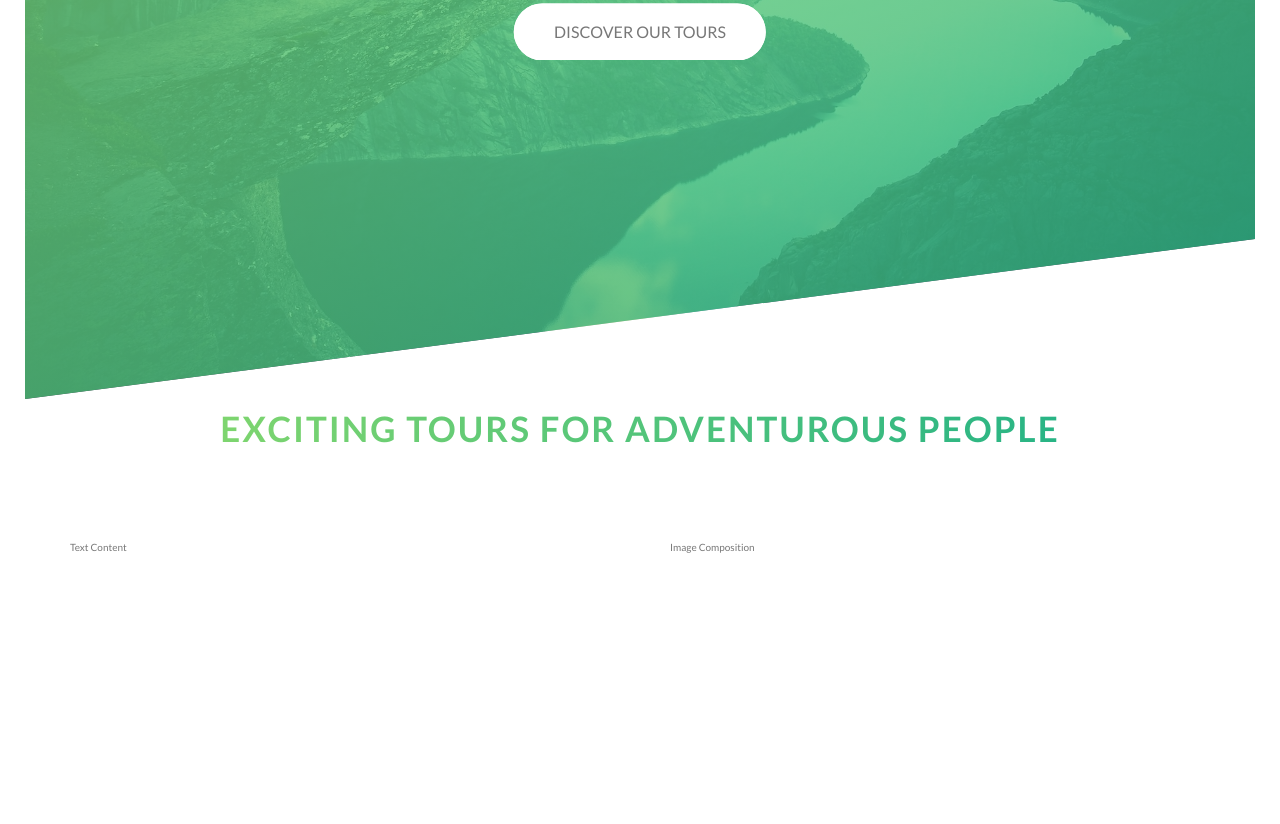
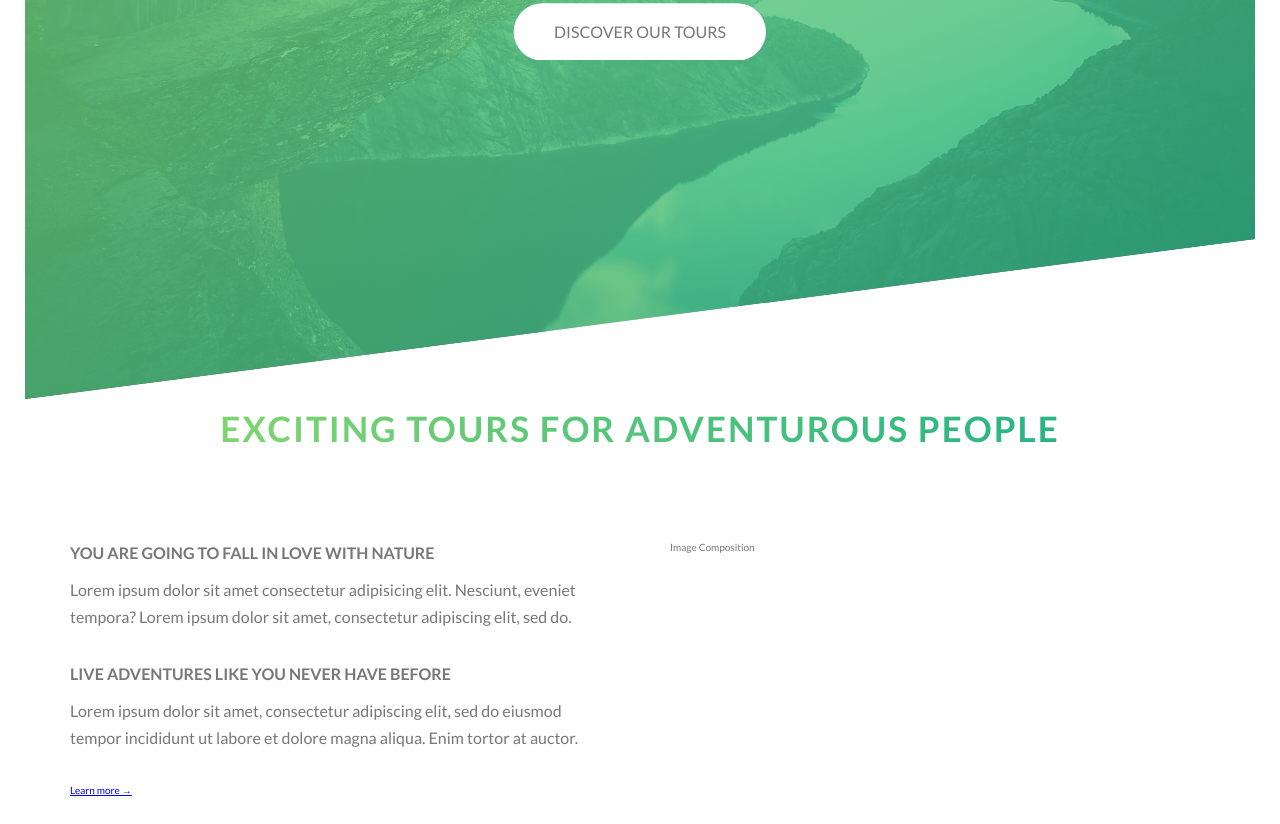
Before and after one commit to johsire/advanced-css---sass-front-end-dev-skils, a website: page index.html in a window 1280 px wide. Shown: the part 386-1210 px from the top of the page. Before the commit the page ends 967 px from the top, so only its background shows below. Drawn offline with Linux system fonts and the light colour scheme.

Commit message:
About Page Pt 2 Initial

```diff
--- a/index.html
+++ b/index.html
@@ -36,14 +36,25 @@
 
 <main>
     <section class="section-about">
-        <div class="u-center-text u-margin-bottom-8">
+        <div class="u-center-text u-margin-bottom-big">
             <h2 class="heading-secondary">
                 Exciting tours for adventurous people
             </h2>
         </div>
         <div class="row">
           <div class="col-1-of-2">
-            Text Content
+            <h3 class="heading-tertiary u-margin-bottom-small">You are going to fall in love with nature</h3>
+            <p class="paragraph">
+              Lorem ipsum dolor sit amet consectetur adipisicing elit. Nesciunt, eveniet tempora?
+              Lorem ipsum dolor sit amet, consectetur adipiscing elit, sed do.
+            </p>
+
+            <h3 class="heading-tertiary u-margin-bottom-small">Live adventures like you never have before</h3>
+            <p class="paragraph">
+              Lorem ipsum dolor sit amet, consectetur adipiscing elit, sed do eiusmod tempor incididunt ut labore et dolore magna aliqua. Enim tortor at auctor.
+            </p>
+
+            <a href="#" class="col-1-of-2">Learn more &rarr;</a>
           </div>
           <div class="col-1-of-2">
             Image Composition
--- a/sass/base/_typography.scss
+++ b/sass/base/_typography.scss
@@ -58,7 +58,21 @@ body {
   transition: all .2s;
 
   &:hover {
-    transform: skewY(20deg) skewX(15deg) scale(1.1);
+    transform: skewY(2deg) skewX(15deg) scale(1.1);
     text-shadow: .5rem 1rem 2rem rgba($color-black, .2);
   }
 }
+
+.heading-tertiary {
+  font-size: 1.6rem;
+  font-weight: 700;
+  text-transform: uppercase;
+}
+
+.paragraph {
+  font-size: 1.6rem;
+
+  &:not(:last-child) {
+    margin-bottom: 3rem;
+  }
+}
--- a/sass/base/_utilities.scss
+++ b/sass/base/_utilities.scss
@@ -1,4 +1,8 @@
 
+// TEXT
 .u-center-text { text-align: center };
 
-.u-margin-bottom-8 { margin-bottom: 8rem; };
+// SPACING
+.u-margin-bottom-small { margin-bottom: 1rem; };
+.u-margin-bottom-medium { margin-bottom: 4rem; };
+.u-margin-bottom-big { margin-bottom: 8rem; };
```
Also changed, not shown: css/styles.css.
